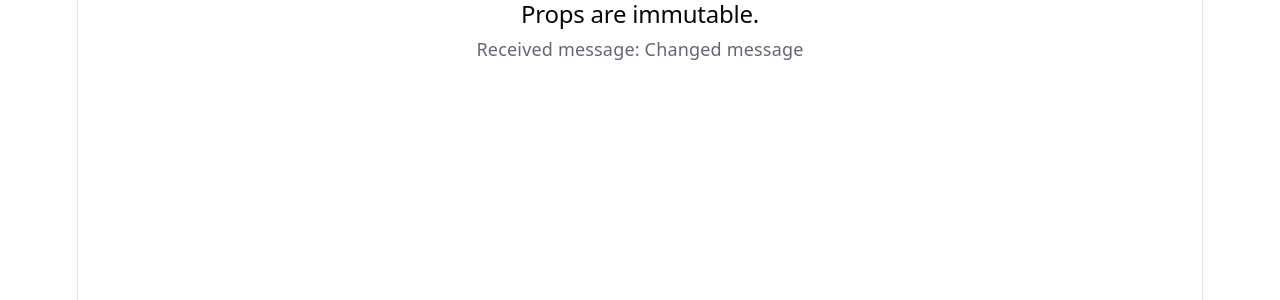
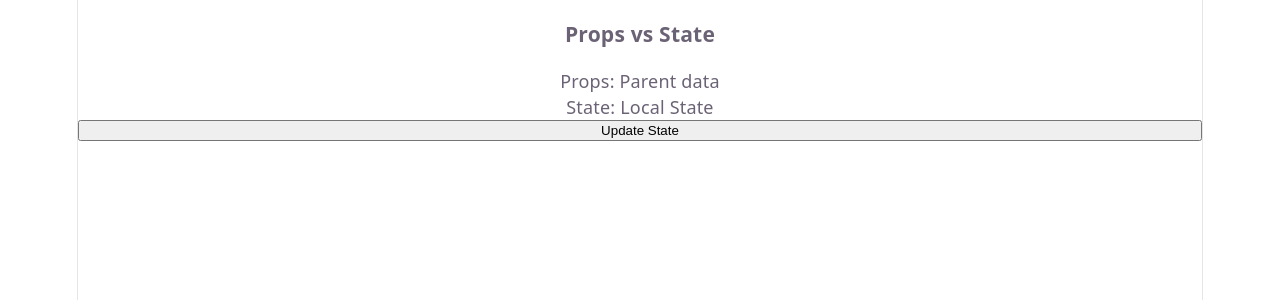
Before and after one commit to rakeshkr-abc/MERN_Stu_FebMay26Mys, a React (Vite) app in the folder W9/D2/prop-example-app/: page / in a window 1280 px wide. Shown: the top 300 px of the page. Built offline with nearby package versions, Linux system fonts and the light colour scheme.

Commit message:
Props vs State

```diff
--- a/W9/D2/prop-example-app/src/App.jsx
+++ b/W9/D2/prop-example-app/src/App.jsx
@@ -7,6 +7,7 @@ import { SharedStateParent } from "./components/P5";
 import { CompositionDemo } from "./components/P6";
 import { ObjectsAndArrayProps } from "./components/P7";
 import { PropsImmutability } from "./components/P8";
+import { PropsState } from "./components/P9";
 function App() {
   return (
     <>
@@ -17,7 +18,8 @@ function App() {
       {/* <SharedStateParent/> */}
       {/* <CompositionDemo /> */}
       {/* <ObjectsAndArrayProps /> */}
-      <PropsImmutability />
+      {/* <PropsImmutability /> */}
+      <PropsState/>
     </>
   )
 }
--- /dev/null
+++ b/W9/D2/prop-example-app/src/components/P9.jsx
@@ -0,0 +1,29 @@
+import { useState } from 'react';
+// Props vs State
+// Props: data passed from parent to child component
+    // data comes from outside the component
+    // are read-only
+    // are used for passing data between components
+// State: data managed inside a component
+    // belongs to the component itself
+    // can be modified/changed
+    // setter method is used to modify data
+
+function Child({title}) {
+    return <p>Props: {title}</p>
+}
+
+export function PropsState(){
+    const [stateValue, setStateValue] = useState('Local State');
+    return(
+        <>
+            <h3>Props vs State</h3>
+            <Child title="Parent data" />
+
+            <p>State: {stateValue}</p>
+            <button onClick={()=>setStateValue('This is New state')}>
+                Update State
+            </button>
+        </>
+    )
+}
```
